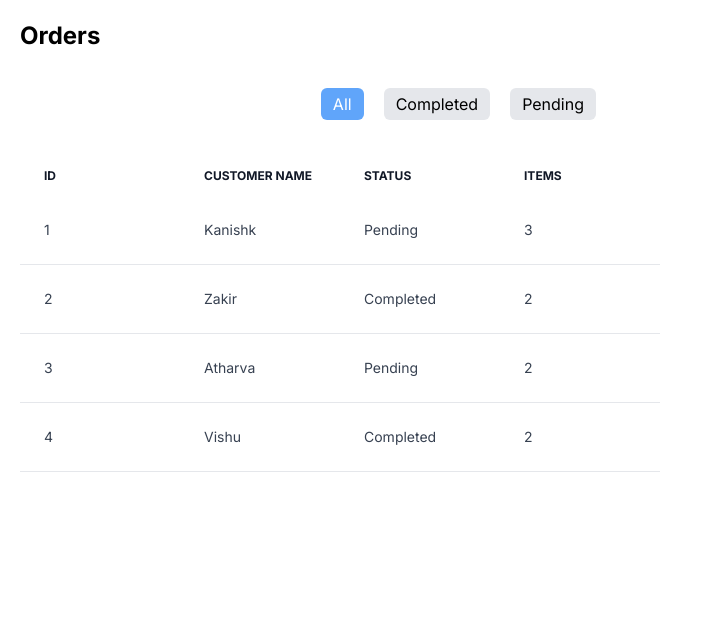
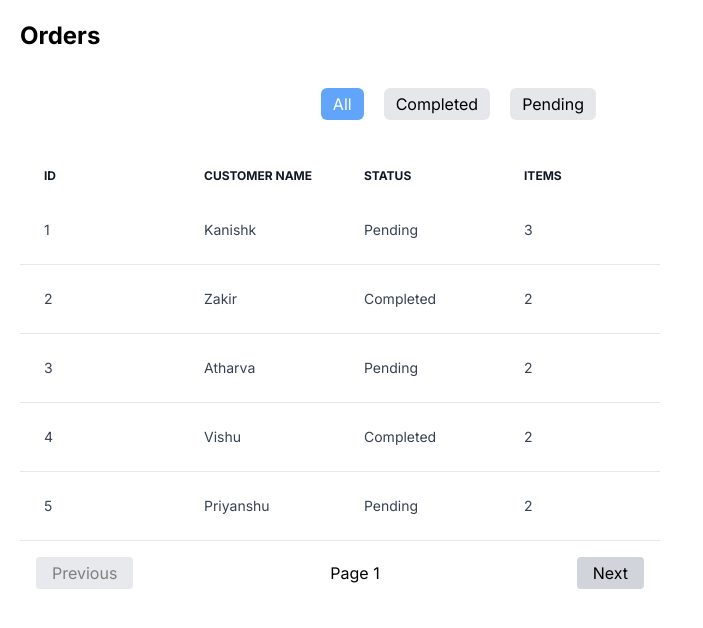
Before and after one commit to kanishk6103/InveeSync-assignment, a Next.js app: page / in a window 1280 px wide. Shown: the top 628 px of the page, without its empty margins (0-703 px from the left). Built offline with nearby package versions, Linux system fonts and the light colour scheme.

Commit message:
implemented pagination

```diff
--- a/src/api/data.json
+++ b/src/api/data.json
@@ -36,6 +36,79 @@
         { "id": 3, "name": "Item 3", "quantity": 1 }
       ],
       "status": "Completed"
+    },
+    {
+      "id": 5,
+      "customer": "Priyanshu",
+      "items": [
+        { "id": 1, "name": "Item 1", "quantity": 2 },
+        { "id": 3, "name": "Item 3", "quantity": 1 }
+      ],
+      "status": "Pending"
+    },
+    {
+      "id": 6,
+      "customer": "Ankit",
+      "items": [
+        { "id": 1, "name": "Item 1", "quantity": 2 },
+        { "id": 2, "name": "Item 2", "quantity": 3 },
+        { "id": 3, "name": "Item 3", "quantity": 1 }
+      ],
+      "status": "Completed"
+    },
+    {
+      "id": 7,
+      "customer": "Akash",
+      "items": [
+        { "id": 1, "name": "Item 1", "quantity": 2 },
+        { "id": 3, "name": "Item 3", "quantity": 1 }
+      ],
+      "status": "Completed"
+    },
+    {
+      "id": 8,
+      "customer": "Arun",
+      "items": [
+        { "id": 1, "name": "Item 1", "quantity": 2 },
+        { "id": 3, "name": "Item 3", "quantity": 1 }
+      ],
+      "status": "Pending"
+    },
+    {
+      "id": 9,
+      "customer": "Mohit",
+      "items": [
+        { "id": 1, "name": "Item 1", "quantity": 2 },
+        { "id": 3, "name": "Item 3", "quantity": 1 }
+      ],
+      "status": "Completed"
+    },
+    {
+      "id": 10,
+      "customer": "Mustafa",
+      "items": [
+        { "id": 1, "name": "Item 1", "quantity": 2 },
+        { "id": 3, "name": "Item 3", "quantity": 1 }
+      ],
+      "status": "Completed"
+    },
+    {
+      "id": 11,
+      "customer": "Siddhant",
+      "items": [
+        { "id": 1, "name": "Item 1", "quantity": 2 },
+        { "id": 3, "name": "Item 3", "quantity": 1 }
+      ],
+      "status": "Pending"
+    },
+    {
+      "id": 12,
+      "customer": "Ravi",
+      "items": [
+        { "id": 1, "name": "Item 1", "quantity": 2 },
+        { "id": 3, "name": "Item 3", "quantity": 1 }
+      ],
+      "status": "Completed"
     }
   ],
 
--- a/src/components/Table/Table.tsx
+++ b/src/components/Table/Table.tsx
@@ -8,7 +8,8 @@ const Table = ({ headings, data, isOrderList, ItemList }: TableProps) => {
     null
   );
   const [sortType, setSortType] = useState<"asc" | "desc" | null>(null);
-
+  const [currentPage, setCurrentPage] = useState<number>(1);
+  const itemsPerPage = 5;
   const [originalData, setOriginalData] = useState<Order[] | OrderItem[]>(
     () => {
       if (isOrderList) {
@@ -38,11 +39,21 @@ const Table = ({ headings, data, isOrderList, ItemList }: TableProps) => {
       setSortType(null);
       setSortedArray(null);
     }
+    setCurrentPage(1);
   };
 
   const handleRowClick = (id: number) => {
     router.push(`/orders/${id}`);
   };
+
+  const indexOfLastItem = currentPage * itemsPerPage;
+  const indexOfFirstItem = indexOfLastItem - itemsPerPage;
+  const currentData = (sortedArray ?? originalData).slice(
+    indexOfFirstItem,
+    indexOfLastItem
+  );
+
+  const paginate = (pageNumber: number) => setCurrentPage(pageNumber);
 
   return (
     <div className="relative overflow-x-auto w-[50vw]">
@@ -50,7 +61,7 @@ const Table = ({ headings, data, isOrderList, ItemList }: TableProps) => {
         <thead className="text-xs text-gray-900 uppercase bg-gray-5">
           <tr>
             {headings.map((singleHeading, index) => {
-              console.log(singleHeading.col);
+              // console.log(singleHeading.col);
               return (
                 <th
                   scope="col"
@@ -66,7 +77,7 @@ const Table = ({ headings, data, isOrderList, ItemList }: TableProps) => {
         </thead>
         <tbody>
           {isOrderList
-            ? (sortedArray ?? (data as Order[])).map((singleItem) => {
+            ? currentData.map((singleItem) => {
                 const { id, customer, status, items } = singleItem as Order;
                 return (
                   <tr
@@ -83,12 +94,7 @@ const Table = ({ headings, data, isOrderList, ItemList }: TableProps) => {
                   </tr>
                 );
               })
-            : (
-                sortedArray ??
-                ((Array.isArray(data)
-                  ? data.flatMap((order) => order.items)
-                  : data.items) as OrderItem[])
-              ).map((singleItem) => {
+            : currentData.map((singleItem) => {
                 const { id, name, quantity } = singleItem as OrderItem;
                 const itemStock: ItemType[] = ItemList.filter((e: ItemType) => {
                   return e.id == singleItem.id;
@@ -105,6 +111,23 @@ const Table = ({ headings, data, isOrderList, ItemList }: TableProps) => {
               })}
         </tbody>
       </table>
+      <div className="flex justify-between items-center p-4 w-full">
+        <button
+          onClick={() => paginate(currentPage - 1)}
+          disabled={currentPage === 1}
+          className="px-4 py-1 bg-gray-300 rounded disabled:opacity-50"
+        >
+          Previous
+        </button>
+        <span>Page {currentPage}</span>
+        <button
+          onClick={() => paginate(currentPage + 1)}
+          disabled={indexOfLastItem >= (sortedArray ?? originalData).length}
+          className="px-4 py-1 bg-gray-300 rounded disabled:opacity-50"
+        >
+          Next
+        </button>
+      </div>
     </div>
   );
 };
```
